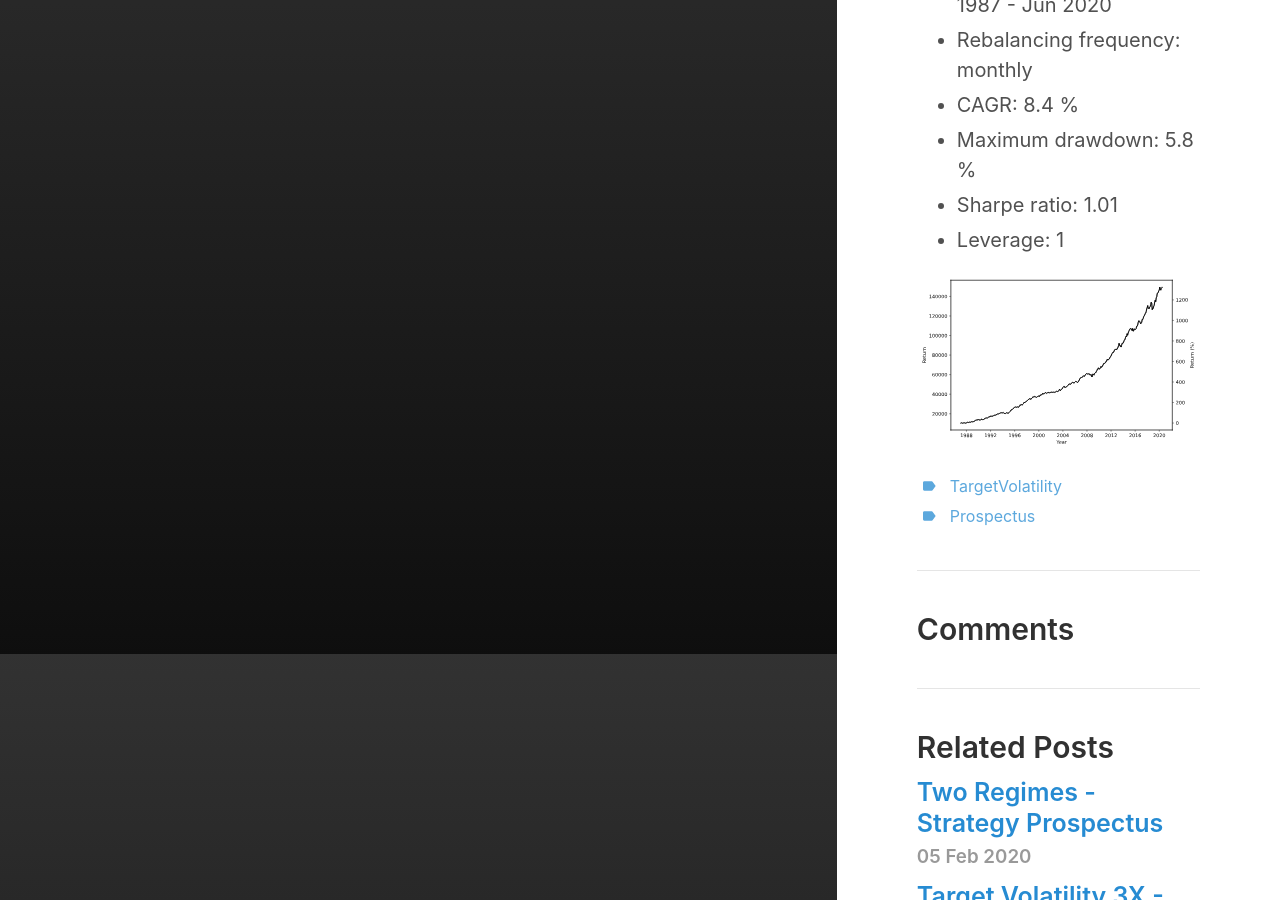
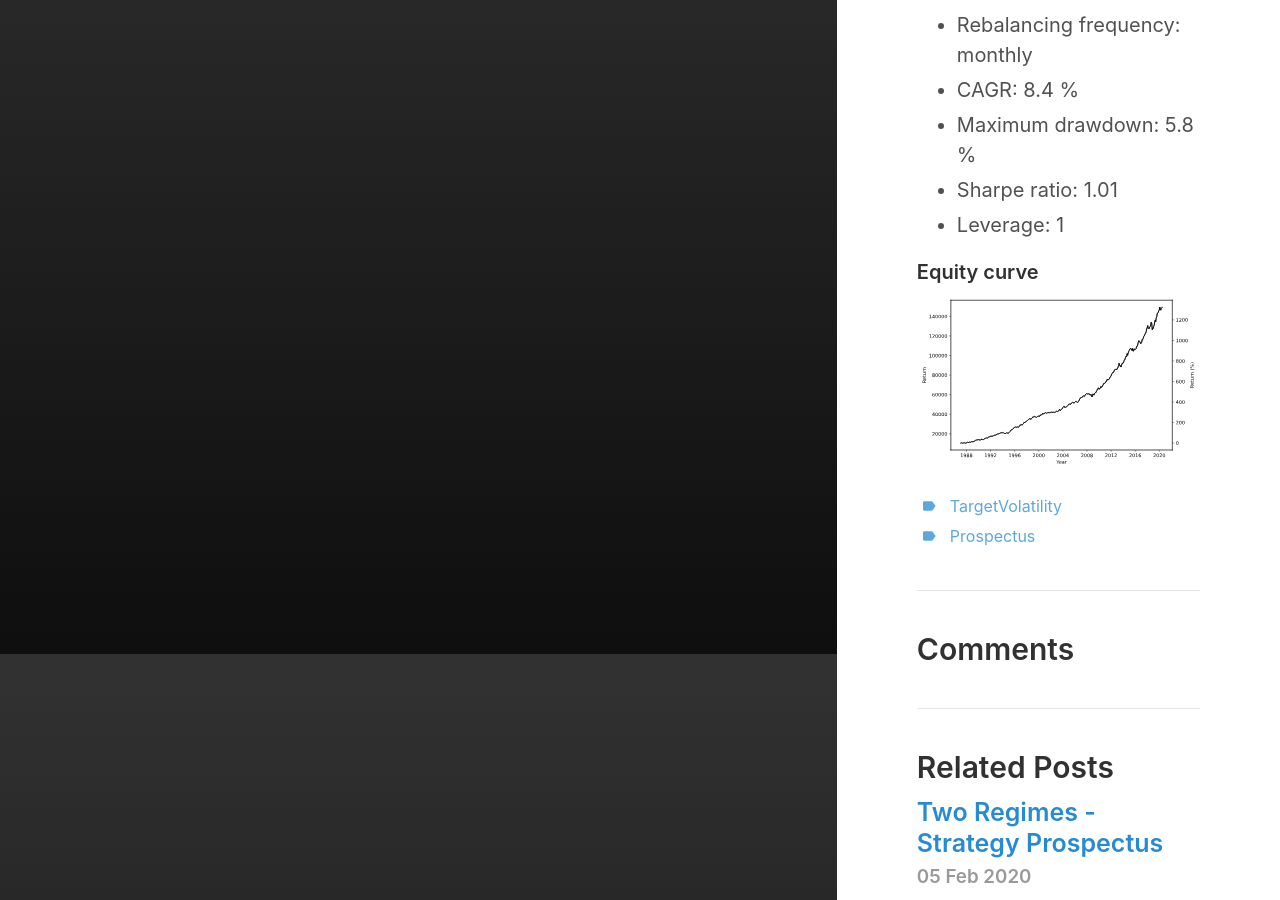
Before and after one commit to IthacaResearch/ithacaresearch.github.io, a Jekyll site: the page built from _posts/2019-07-12-Target-Volatility.md, in a window 1280 px wide and 900 px high, scrolled down 1146 px. Built offline with Jekyll 4.4.1, drawn with Linux system fonts in a browser that asks for light colours.

Commit message:
Update 2019-07-12-Target-Volatility.md

```diff
--- a/_posts/2019-07-12-Target-Volatility.md
+++ b/_posts/2019-07-12-Target-Volatility.md
@@ -13,7 +13,7 @@
 
 Strategy updates are available to all Patrons.
 
-**Strategy details**
+#### Strategy details
 * Backtest period: Jan 1987 - Jun 2020
 * Rebalancing frequency: monthly
 * CAGR: 8.4 %
@@ -21,4 +21,6 @@
 * Sharpe ratio: 1.01
 * Leverage: 1
 
+
+#### Equity curve
 ![Target Volatility](/images/target_volatility_returns.svg)
```
